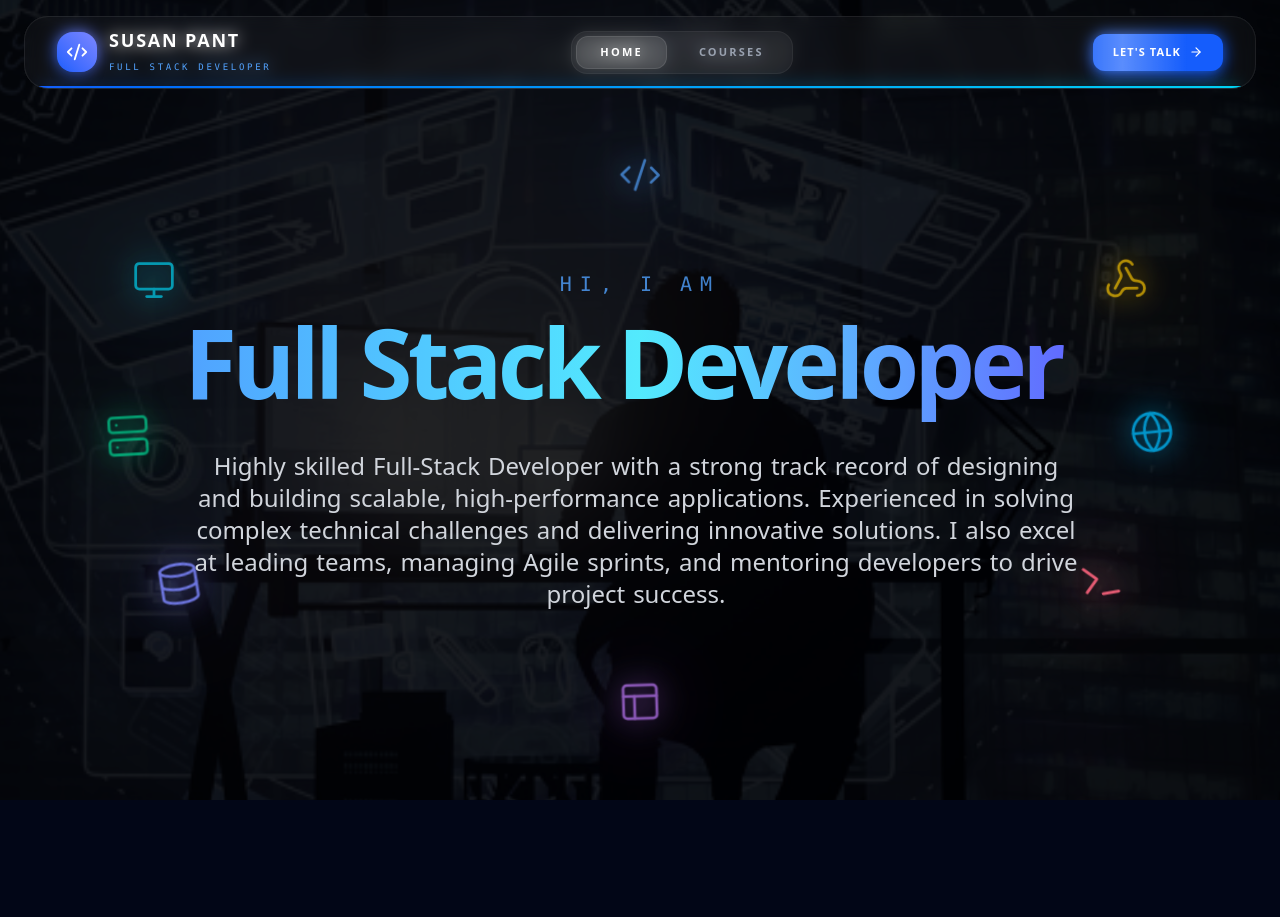
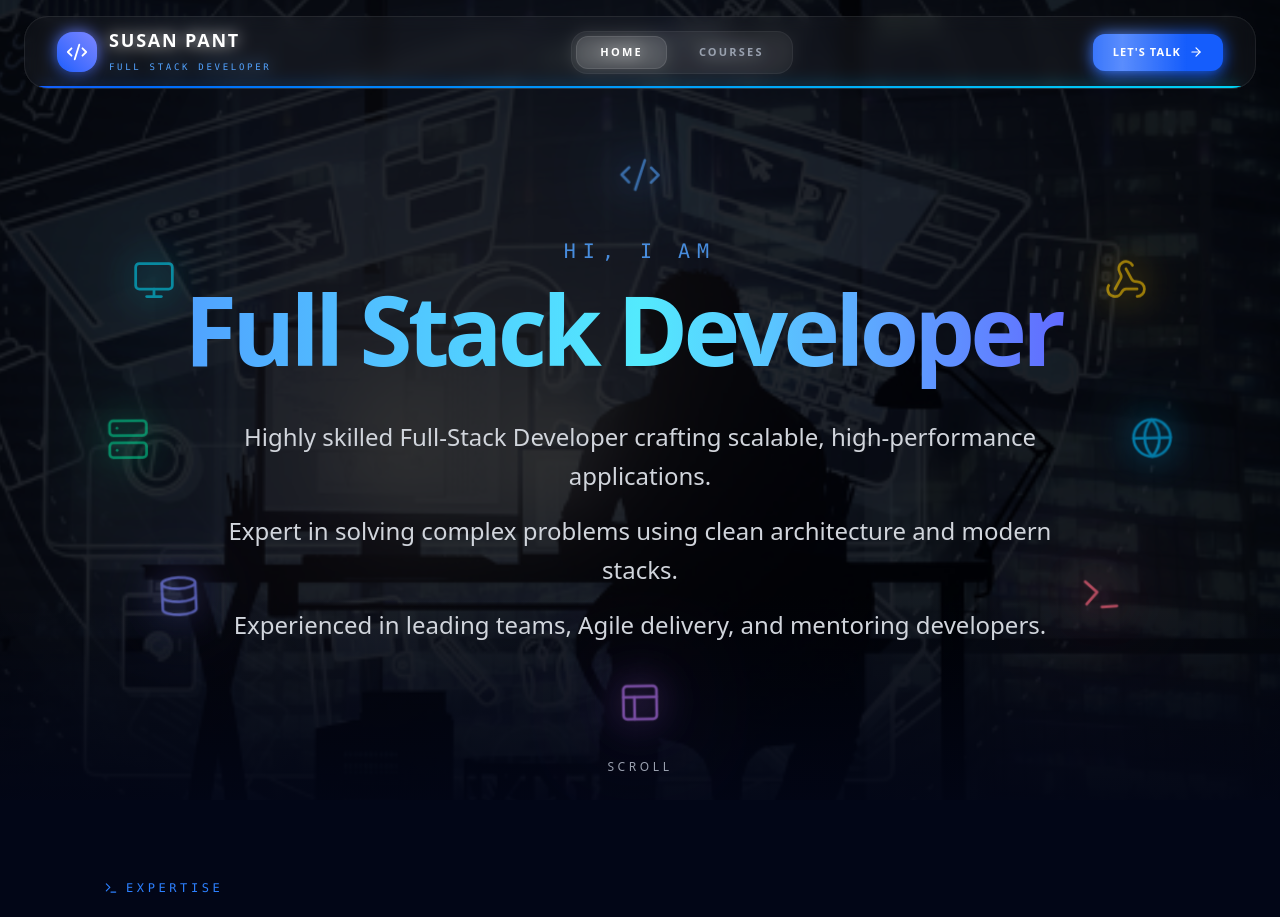
Before and after one commit to susanpant7/iamsusanpant, a React (Vite) app: page / in a window 1280 px wide. Shown: the top 917 px of the page. Built offline with nearby package versions, Linux system fonts and the light colour scheme.

Commit message:
minor design changes

```diff
--- /dev/null
+++ b/src/components/UI/SectionHeader.tsx
@@ -0,0 +1,47 @@
+import { motion } from "framer-motion";
+import type { LucideIcon } from "lucide-react";
+
+interface SectionHeaderProps {
+  icon: LucideIcon;
+  label: string;
+  title: string;
+  highlightedWord: string;
+  className?: string;
+}
+
+const SectionHeader = ({
+  icon: Icon,
+  label,
+  title,
+  highlightedWord,
+  className = "mb-20",
+}: SectionHeaderProps) => {
+  return (
+    <div className={className}>
+      <motion.div
+        initial={{ opacity: 0, x: -20 }}
+        whileInView={{ opacity: 1, x: 0 }}
+        viewport={{ once: true }}
+        transition={{ duration: 0.5 }}
+        className="flex items-center gap-2 text-blue-500 font-mono tracking-[0.3em] text-xs uppercase mb-3"
+      >
+        <Icon size={14} /> {label}
+      </motion.div>
+
+      <motion.h2
+        initial={{ opacity: 0, y: 20 }}
+        whileInView={{ opacity: 1, y: 0 }}
+        viewport={{ once: true }}
+        transition={{ duration: 0.6, delay: 0.1 }}
+        className="text-5xl md:text-7xl font-black text-white tracking-tighter uppercase"
+      >
+        {title}{" "}
+        <span className="text-transparent bg-clip-text bg-linear-to-r from-blue-400 to-indigo-500">
+          {highlightedWord}
+        </span>
+      </motion.h2>
+    </div>
+  );
+};
+
+export default SectionHeader;
--- a/src/components/home/HeroSection.tsx
+++ b/src/components/home/HeroSection.tsx
@@ -11,78 +11,114 @@ import {
   Terminal,
   Layout,
 } from "lucide-react";
+
 import developerBg from "../../assets/web-dev-1.png";
-/**
- * Enhanced Floating Icon Component
- * Uses 'glow' prop for the diffused aura and 'color' for the icon neon effect.
- */
-const FloatingIcon = ({ Icon, top, left, delay, color, glow }: any) => (
+
+/* ---------------------------------------------
+   Floating Icon Component
+---------------------------------------------- */
+const FloatingIcon = ({
+  Icon,
+  top,
+  left,
+  delay,
+  color,
+  glow,
+}: {
+  Icon: any;
+  top: string;
+  left: string;
+  delay: number;
+  color: string;
+  glow: string;
+}) => (
   <motion.div
-    initial={{ opacity: 0, scale: 0.5 }}
+    initial={{ opacity: 0, scale: 0.6 }}
     animate={{
-      opacity: [0.7, 1, 0.7],
-      y: [0, -30, 0], // Gentle floating bob
-      rotate: [0, 10, -10, 0],
+      opacity: [0.6, 1, 0.6],
+      y: [0, -28, 0],
+      rotate: [0, 8, -8, 0],
       scale: [1, 1.1, 1],
     }}
-    transition={{ duration: 6, delay, repeat: Infinity, ease: "easeInOut" }}
+    transition={{
+      duration: 6,
+      delay,
+      repeat: Infinity,
+      ease: "easeInOut",
+    }}
     style={{ top, left, translateX: "-50%", translateY: "-50%" }}
-    className={`absolute ${color} hidden md:block z-20`}
+    className={`absolute hidden md:block z-20 ${color}`}
   >
     <Icon
       size={44}
       strokeWidth={1.5}
-      className="drop-shadow-[0_0_15px_currentColor] relative z-10"
+      className="relative z-10 drop-shadow-[0_0_18px_currentColor]"
     />
     <div
-      className={`absolute inset-0 rounded-full blur-2xl opacity-20 animate-pulse ${glow}`}
+      className={`absolute inset-0 rounded-full blur-2xl opacity-25 animate-pulse ${glow}`}
     />
   </motion.div>
 );
 
+/* ---------------------------------------------
+   Floating Icons Config
+---------------------------------------------- */
+const FLOATING_ICONS = [
+  { Icon: Code2, top: "22%", left: "50%", color: "text-blue-400", glow: "bg-blue-500", delay: 0 },
+
+  { Icon: Monitor, top: "35%", left: "12%", color: "text-cyan-400", glow: "bg-cyan-500", delay: 0.4 },
+  { Icon: Server, top: "55%", left: "10%", color: "text-emerald-400", glow: "bg-emerald-500", delay: 0.8 },
+  { Icon: Database, top: "75%", left: "14%", color: "text-indigo-400", glow: "bg-indigo-500", delay: 1.2 },
+
+  { Icon: Webhook, top: "35%", left: "88%", color: "text-yellow-400", glow: "bg-yellow-500", delay: 0.6 },
+  { Icon: Globe, top: "55%", left: "90%", color: "text-sky-400", glow: "bg-sky-500", delay: 1.0 },
+  { Icon: Terminal, top: "75%", left: "86%", color: "text-rose-400", glow: "bg-rose-500", delay: 1.4 },
+
+  { Icon: Layout, top: "88%", left: "50%", color: "text-purple-400", glow: "bg-purple-500", delay: 0.9 },
+];
+
+/* ---------------------------------------------
+   Hero Section
+---------------------------------------------- */
 const HeroSection = () => {
   const containerRef = useRef<HTMLDivElement>(null);
 
-  // Motion Values for Parallax
+  /* Mouse Parallax */
   const mouseX = useMotionValue(0.5);
   const mouseY = useMotionValue(0.5);
-  const springConfig = { damping: 30, stiffness: 100 };
+  const spring = { damping: 30, stiffness: 120 };
 
-  // Spring animations for smooth movement
-  const textX = useSpring(
-    useTransform(mouseX, [0, 1], [20, -20]),
-    springConfig
-  );
-  const textY = useSpring(
-    useTransform(mouseY, [0, 1], [20, -20]),
-    springConfig
-  );
-  const bgX = useSpring(useTransform(mouseX, [0, 1], [-30, 30]), springConfig);
-  const bgY = useSpring(useTransform(mouseY, [0, 1], [-30, 30]), springConfig);
+  const textX = useSpring(useTransform(mouseX, [0, 1], [20, -20]), spring);
+  const textY = useSpring(useTransform(mouseY, [0, 1], [20, -20]), spring);
+  const bgX = useSpring(useTransform(mouseX, [0, 1], [-30, 30]), spring);
+  const bgY = useSpring(useTransform(mouseY, [0, 1], [-30, 30]), spring);
 
   useEffect(() => {
-    const handleMove = (e: MouseEvent) => {
+    const handleMouseMove = (e: MouseEvent) => {
       if (!containerRef.current) return;
-      const { left, top, width, height } =
-        containerRef.current.getBoundingClientRect();
-      mouseX.set((e.clientX - left) / width);
-      mouseY.set((e.clientY - top) / height);
+      const rect = containerRef.current.getBoundingClientRect();
+      mouseX.set((e.clientX - rect.left) / rect.width);
+      mouseY.set((e.clientY - rect.top) / rect.height);
     };
-    window.addEventListener("mousemove", handleMove);
-    return () => window.removeEventListener("mousemove", handleMove);
+
+    window.addEventListener("mousemove", handleMouseMove);
+    return () => window.removeEventListener("mousemove", handleMouseMove);
   }, [mouseX, mouseY]);
 
-  const bioText =
-    "Highly skilled Full-Stack Developer with a strong track record of designing and building scalable, high-performance applications. Experienced in solving complex technical challenges and delivering innovative solutions. I also excel at leading teams, managing Agile sprints, and mentoring developers to drive project success.";
+  const bioLines = [
+    "Highly skilled Full-Stack Developer crafting scalable, high-performance applications.",
+    "Expert in solving complex problems using clean architecture and modern stacks.",
+    "Experienced in leading teams, Agile delivery, and mentoring developers.",
+  ];
 
   return (
     <section
       ref={containerRef}
-      className="relative w-full h-screen flex items-center justify-center overflow-hidden bg-black pt-20"
+      className="relative w-full h-screen overflow-hidden flex items-center justify-center bg-[#020617] pt-20"
     >
-      {/* 1. PARALLAX BACKGROUND */}
+      {/* Background Image */}
       <motion.div
-        className="absolute inset-0 z-0 bg-cover bg-center bg-no-repeat"
+        className="absolute inset-0 bg-cover bg-center bg-no-repeat"
         style={{
           backgroundImage: `url(${developerBg})`,
           x: bgX,
@@ -90,98 +126,40 @@ const HeroSection = () => {
           scale: 1.1,
         }}
       >
-        <div className="absolute inset-0 bg-black/85" />
+        {/* Dark cinematic overlay */}
+        <div className="absolute inset-0 bg-black/80" />
+
+        {/* Bottom blend into dark blue */}
+        <div
+          className="absolute inset-x-0 bottom-0 h-56"
+          style={{
+            background:
+              "linear-gradient(to bottom, rgba(2,6,23,0) 0%, rgba(2,6,23,1) 100%)",
+          }}
+        />
       </motion.div>
 
-      {/* 2. SYMMETRIC FLOATING ICONS (1-1-3-3 Pattern) */}
+      {/* Floating Icons */}
       <div className="absolute inset-0 z-10 pointer-events-none">
-        {/* TOP CENTER */}
-        <FloatingIcon
-          Icon={Code2}
-          top="22%"
-          left="50%"
-          delay={0}
-          color="text-blue-400"
-          glow="bg-blue-500"
-        />
-
-        {/* LEFT SIDE (3 Icons) */}
-        <FloatingIcon
-          Icon={Monitor}
-          top="35%"
-          left="12%"
-          delay={0.5}
-          color="text-cyan-400"
-          glow="bg-cyan-500"
-        />
-        <FloatingIcon
-          Icon={Server}
-          top="55%"
-          left="10%"
-          delay={1.2}
-          color="text-emerald-400"
-          glow="bg-emerald-500"
-        />
-        <FloatingIcon
-          Icon={Database}
-          top="75%"
-          left="14%"
-          delay={2.0}
-          color="text-indigo-400"
-          glow="bg-indigo-500"
-        />
-
-        {/* RIGHT SIDE (3 Icons) */}
-        <FloatingIcon
-          Icon={Webhook}
-          top="35%"
-          left="88%"
-          delay={0.8}
-          color="text-yellow-400"
-          glow="bg-yellow-500"
-        />
-        <FloatingIcon
-          Icon={Globe}
-          top="55%"
-          left="90%"
-          delay={1.5}
-          color="text-sky-400"
-          glow="bg-sky-500"
-        />
-        <FloatingIcon
-          Icon={Terminal}
-          top="75%"
-          left="86%"
-          delay={2.2}
-          color="text-rose-400"
-          glow="bg-rose-500"
-        />
-
-        {/* BOTTOM CENTER */}
-        <FloatingIcon
-          Icon={Layout}
-          top="88%"
-          left="50%"
-          delay={1.0}
-          color="text-purple-400"
-          glow="bg-purple-500"
-        />
+        {FLOATING_ICONS.map((icon, i) => (
+          <FloatingIcon key={i} {...icon} />
+        ))}
       </div>
 
-      {/* 3. PARALLAX CONTENT */}
+      {/* Content */}
       <motion.div
         style={{ x: textX, y: textY }}
         className="relative z-30 max-w-5xl px-6 text-center"
       >
         <motion.h2
           initial={{ opacity: 0 }}
-          animate={{ opacity: 0.8 }}
-          className="text-blue-400 font-mono tracking-[0.4em] text-sm md:text-xl mb-4 uppercase"
+          animate={{ opacity: 0.85 }}
+          className="text-blue-400 font-mono tracking-[0.35em] text-sm md:text-xl mb-4 uppercase"
         >
           Hi, I am
         </motion.h2>
 
-        <h1 className="text-5xl md:text-8xl font-black mb-10 tracking-tighter text-white">
+        <h1 className="text-5xl md:text-8xl font-black tracking-tighter mb-10 text-white">
           <span className="bg-linear-to-r from-blue-400 via-cyan-300 to-indigo-500 bg-clip-text text-transparent">
             <Typewriter
               words={["Susan Pant", "Full Stack Developer"]}
@@ -195,19 +173,35 @@ const HeroSection = () => {
           </span>
         </h1>
 
-        <div className="flex flex-wrap justify-center max-w-4xl mx-auto">
-          {bioText.split(" ").map((word, i) => (
-            <motion.span
+        {/* Bio */}
+        <motion.div
+          initial="hidden"
+          animate="show"
+          variants={{ show: { transition: { staggerChildren: 0.15 } } }}
+          className="space-y-4 max-w-4xl mx-auto"
+        >
+          {bioLines.map((line, i) => (
+            <motion.p
               key={i}
-              initial={{ opacity: 0, y: 10, filter: "blur(8px)" }}
-              animate={{ opacity: 1, y: 0, filter: "blur(0px)" }}
-              transition={{ delay: 1 + i * 0.02, duration: 0.4 }}
-              className="text-gray-300 text-lg md:text-2xl font-light mr-2 hover:text-white transition-colors cursor-default"
+              variants={{
+                hidden: { opacity: 0, y: 20, filter: "blur(6px)" },
+                show: { opacity: 1, y: 0, filter: "blur(0px)" },
+              }}
+              className="text-gray-300 text-lg md:text-2xl font-light leading-relaxed"
             >
-              {word}
-            </motion.span>
+              {line}
+            </motion.p>
           ))}
-        </div>
+        </motion.div>
+      </motion.div>
+
+      {/* Scroll Indicator */}
+      <motion.div
+        animate={{ y: [0, 12, 0] }}
+        transition={{ repeat: Infinity, duration: 2 }}
+        className="absolute bottom-8 text-gray-400 text-xs tracking-[0.3em]"
+      >
+        SCROLL
       </motion.div>
     </section>
   );
--- a/src/components/home/SkillsSection.tsx
+++ b/src/components/home/SkillsSection.tsx
@@ -1,5 +1,6 @@
 import { motion } from "framer-motion";
-import { Users, Workflow, Layers, MessageSquare } from "lucide-react";
+import { Users, Workflow, Layers, MessageSquare, Terminal } from "lucide-react";
+import SectionHeader from "../UI/SectionHeader";
 
 const LOGOS = {
   csharp:
@@ -87,29 +88,36 @@ const StrategyCard = ({ title, description, icon, tags, logo }: any) => (
 
 const SkillsSection = () => {
   return (
-    <section className="py-32 bg-[#020617]">
+    <section className="p-20">
       <div className="max-w-7xl mx-auto px-6">
-        <div className="mb-20">
-          <h2 className="text-blue-400 font-mono tracking-widest text-sm mb-2 uppercase">
-            Expertise
-          </h2>
-          <h3 className="text-4xl font-bold text-white">Technical Stack</h3>
-        </div>
+        <SectionHeader
+          icon={Terminal}
+          label="Expertise"
+          title="Technical"
+          highlightedWord="Stack."
+        />
 
         {/* Languages & Frameworks */}
         <div className="grid grid-cols-2 md:grid-cols-4 lg:grid-cols-6 gap-4 mb-20">
+          {/* 1. The .NET Ecosystem (Your Core Strength) */}
           <SkillBadge icon={LOGOS.csharp} name="C#" />
-          <SkillBadge icon={LOGOS.groovy} name="Groovy" />
-          <SkillBadge icon={LOGOS.javascript} name="JS" />
-          <SkillBadge icon={LOGOS.sql} name="SQL" />
-          <SkillBadge icon={LOGOS.java} name="Java" />
-          <SkillBadge icon={LOGOS.python} name="Python" />
           <SkillBadge icon={LOGOS.dotnet} name=".NET Core" />
           <SkillBadge icon={LOGOS.efcore} name="EF Core" />
           <SkillBadge icon={LOGOS.blazor} name="Blazor" />
+
+          {/* 2. Database & Data Layer (Sits between BE and FE) */}
+          <SkillBadge icon={LOGOS.sql} name="SQL" />
+
+          {/* 3. The JVM Ecosystem (Secondary Backend) */}
+          <SkillBadge icon={LOGOS.java} name="Java" />
+          <SkillBadge icon={LOGOS.groovy} name="Groovy" />
+          <SkillBadge icon={LOGOS.grails} name="Grails" />
+
+          {/* 4. Frontend & Scripting (Client Side) */}
+          <SkillBadge icon={LOGOS.javascript} name="JS" />
           <SkillBadge icon={LOGOS.react} name="React" />
           <SkillBadge icon={LOGOS.angular} name="AngularJS" />
-          <SkillBadge icon={LOGOS.grails} name="Grails" />
+          <SkillBadge icon={LOGOS.python} name="Python" />
         </div>
 
         {/* Development Environment */}
```
Also changed, not shown: src/components/home/ExperienceSection.tsx (+8 -22 lines), src/components/UI/Common.tsx (added).
